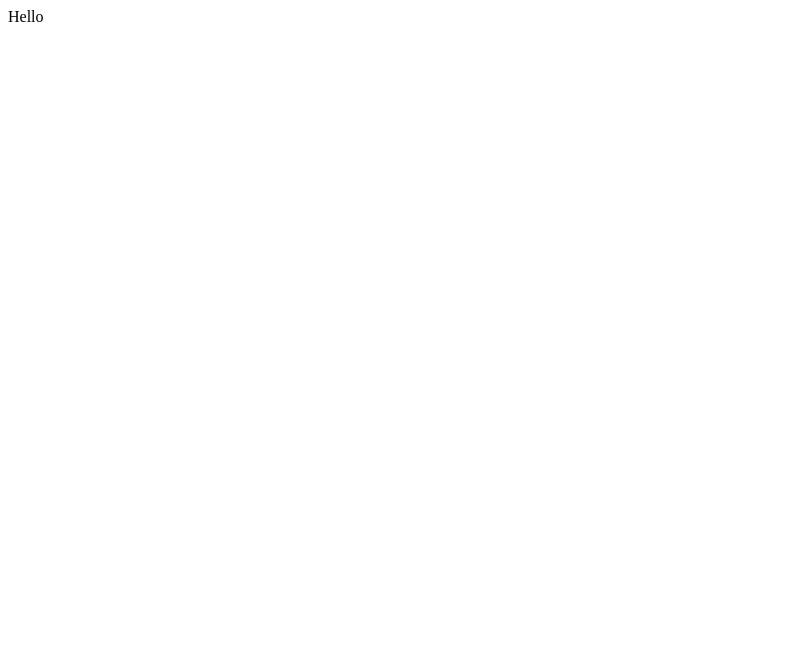
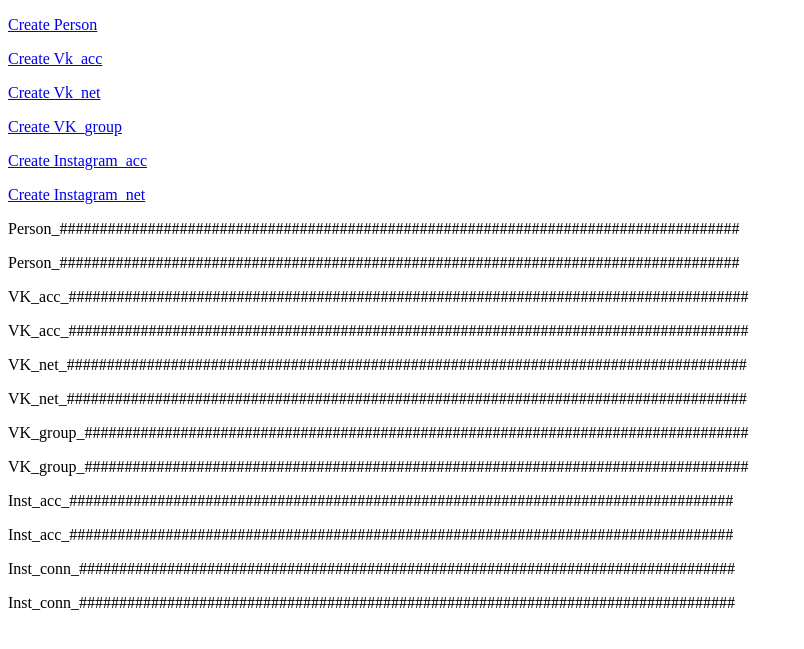
Before and after one commit to ZLOLKA/Soc_Net, a Django app: page / in a window 1280 px wide. Before the commit the part shown is almost empty. Shown: the top 649 px of the page, without its empty margins (0-804 px from the left). Run offline with Django 3.2, Linux system fonts and the light colour scheme; data that the repository does not hold is empty; parts of the project's set-up code (start-up, migrations or seed data) failed here and were passed over.

Commit message:
Add out from DB

```diff
--- a/Main/templates/Home.html
+++ b/Main/templates/Home.html
@@ -5,5 +5,50 @@
 {% endblock %}
 
 {% block Main %}
-    Hello
+    <p><a href="DB_Person.html">Create Person</a></p>
+    <p><a href="DB_VK_acc.html">Create Vk_acc</a></p>
+    <p><a href="DB_VK_net.html">Create Vk_net</a></p>
+    <p><a href="DB_VK_group.html">Create VK_group</a></p>
+    <p><a href="DB_Instagram_acc.html">Create Instagram_acc</a></p>
+    <p><a href="DB_Instagram_net.html">Create Instagram_net</a></p>
+    <p>Person_#####################################################################################</p>
+    {% for person in persons %}
+        <p>{{ person.first_name }}</p>
+        <p>{{ person.last_name }}</p>
+        <p>{{ person.patronymic }}</p>
+        <p>{{ person.birth_year }}</p>
+        <p>{{ person.birth_month }}</p>
+        <p>{{ person.birth_day }}</p>
+    {% endfor %}
+    <p>Person_#####################################################################################</p>
+    <p>VK_acc_#####################################################################################</p>
+    {% for vk_acc in vk_accs %}
+        <p>{{ vk_acc.city }}</p>
+        <p>{{ vk_acc.school }}</p>
+        <p>{{ vk_acc.university }}</p>
+        <p>{{ vk_acc.id_person }}</p>
+    {% endfor %}
+    <p>VK_acc_#####################################################################################</p>
+    <p>VK_net_#####################################################################################</p>
+    {% for vk_conn in vk_net %}
+        <p>{{ vk_conn.who }}</p>
+        <p>{{ vk_conn.on_whom }}</p>
+    {% endfor %}
+    <p>VK_net_#####################################################################################</p>
+    <p>VK_group_###################################################################################</p>
+    {% for vk_group in vk_groups %}
+        <p>{{ vk_group.name }}</p>
+    {% endfor %}
+    <p>VK_group_###################################################################################</p>
+    <p>Inst_acc_###################################################################################</p>
+    {% for inst_acc in inst_accs %}
+        <p>{{ inst_acc.id_person }}</p>
+    {% endfor %}
+    <p>Inst_acc_###################################################################################</p>
+    <p>Inst_conn_##################################################################################</p>
+    {% for inst_conn in inst_net %}
+        <p>{{ inst_conn.who }}</p>
+        <p>{{ inst_conn.on_whom }}</p>
+    {% endfor %}
+    <p>Inst_conn_##################################################################################</p>
 {% endblock %}
--- a/Main/views.py
+++ b/Main/views.py
@@ -1,9 +1,21 @@
 from django.shortcuts import render
+from . import models
 
 
 # Create your views here.
 def home(request):
+    persons = models.Person.objects.all()
+    vk_accs = models.VK_acc.objects.all()
+    vk_net = models.VK_net.objects.all()
+    vk_groups = models.VK_group.objects.all()
+    inst_accs = models.Instagram_acc.objects.all()
+    inst_net = models.Instagram_net.objects.all()
     context = {
-
+        "persons": persons,
+        "vk_accs": vk_accs,
+        "vk_net": vk_net,
+        "vk_groups": vk_groups,
+        "inst_accs": inst_accs,
+        "inst_net": inst_net,
     }
     return render(request, "Home.html", context)
```
